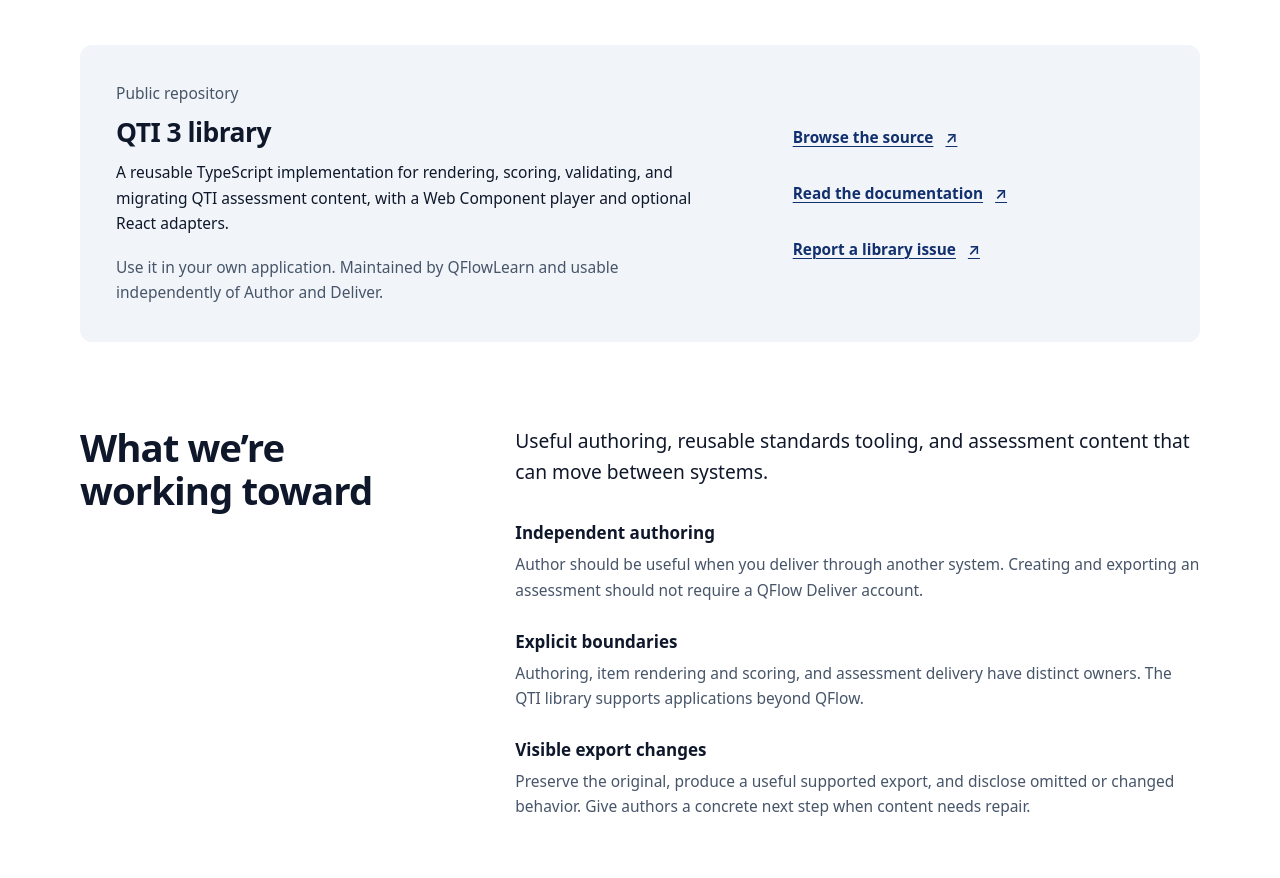
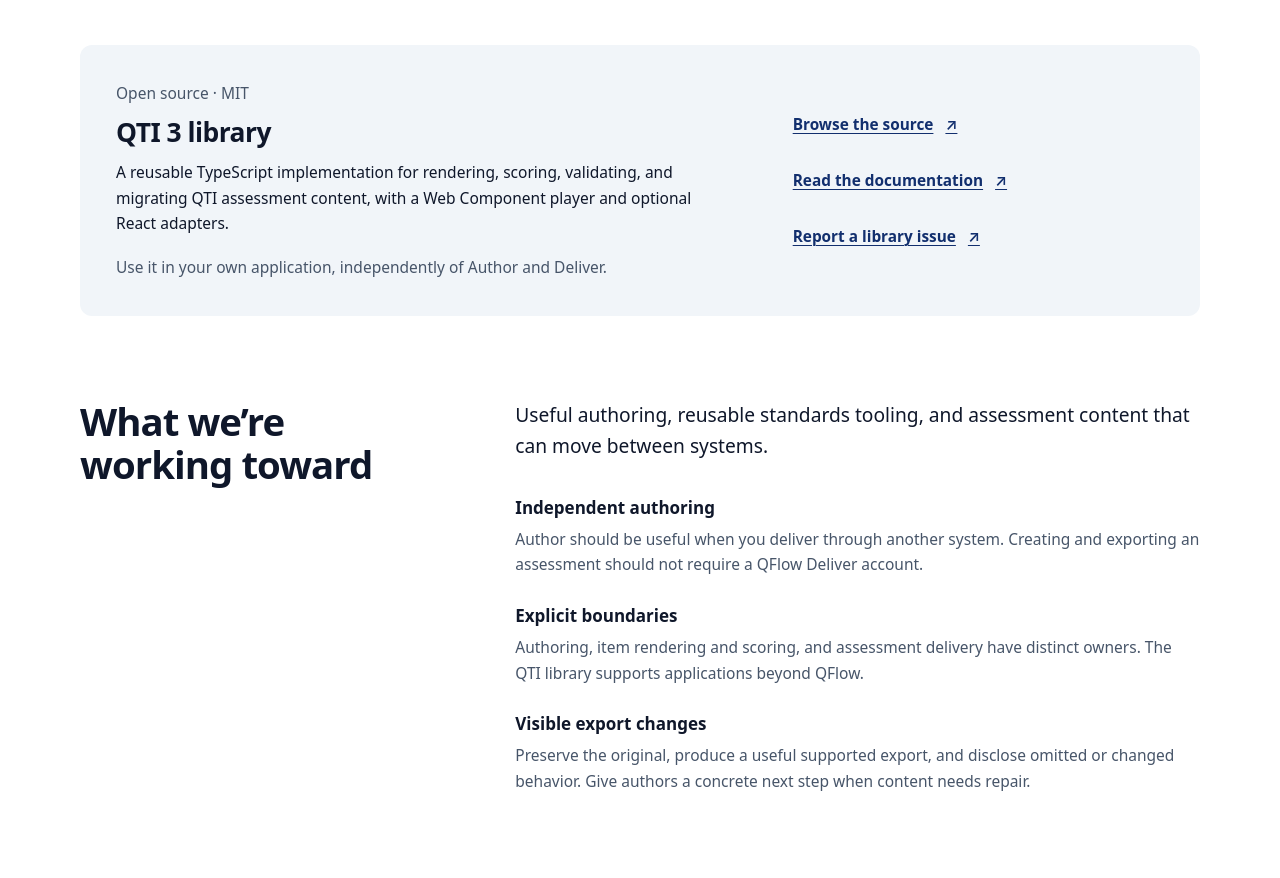
Before and after one commit to QFlowLearn/qflowlearn.github.io, a plain HTML site: page index.html in a window 1280 px wide. Shown: the part 1317-2195 px from the top of the page. Drawn offline with Linux system fonts and the light colour scheme.

Commit message:
Show MIT licensing for the QTI library

```diff
--- a/index.html
+++ b/index.html
@@ -45,7 +45,7 @@
         <div class="project-detail"><p>Publish assessments and manage learner attempts, timing, accommodations, results, and LMS connections.</p><p>Delivery has its own responsibilities: protecting learner work, coordinating attempts, and recording results. The delivery source is available under AGPL-3.0-only. Hosted services and support form part of the commercial offering.</p><a href="https://github.com/QFlowLearn/qflow-deliver">Browse Deliver source <span aria-hidden="true">↗</span></a></div>
       </article>
       <article class="library" aria-labelledby="library-title">
-        <div><p class="status">Public repository</p><h3 id="library-title">QTI 3 library</h3><p>A reusable TypeScript implementation for rendering, scoring, validating, and migrating QTI assessment content, with a Web Component player and optional React adapters.</p><p>Use it in your own application. Maintained by QFlowLearn and usable independently of Author and Deliver.</p></div>
+        <div><p class="status">Open source · MIT</p><h3 id="library-title">QTI 3 library</h3><p>A reusable TypeScript implementation for rendering, scoring, validating, and migrating QTI assessment content, with a Web Component player and optional React adapters.</p><p>Use it in your own application, independently of Author and Deliver.</p></div>
         <div class="library-links"><a href="https://github.com/QFlowLearn/qti3">Browse the source <span aria-hidden="true">↗</span></a><a href="https://github.com/QFlowLearn/qti3#readme">Read the documentation <span aria-hidden="true">↗</span></a><a href="https://github.com/QFlowLearn/qti3/issues">Report a library issue <span aria-hidden="true">↗</span></a></div>
       </article>
     </section>
```
